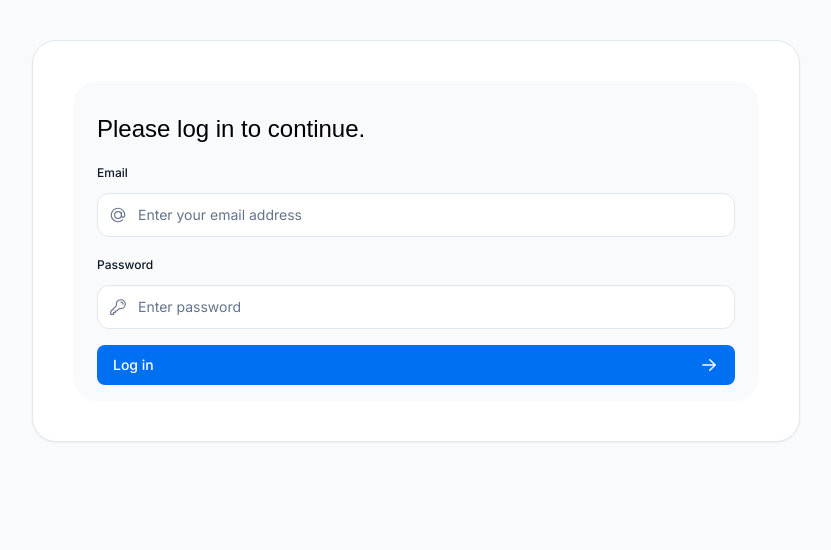
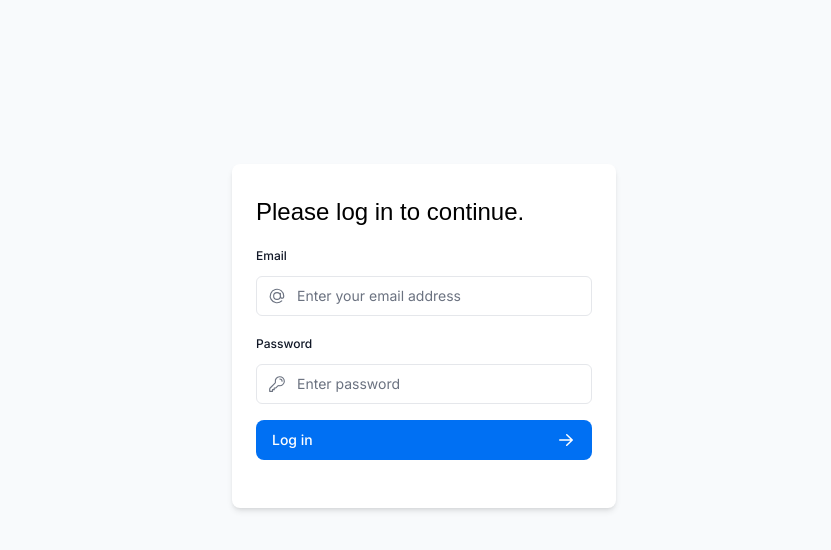
Before and after one commit to Dwisaptaaa/nextjsdashboard-main, a Next.js app: page /login in a window 1280 px wide. Shown: the top 550 px of the page, without its empty margins (224-1055 px from the left). Built offline with nearby package versions, Linux system fonts and the light colour scheme; no server answers; a web font is replaced by a local one.

Commit message:
update 18

```diff
--- a/app/dashboard/invoices/[id]/edit/not-found.tsx
+++ b/app/dashboard/invoices/[id]/edit/not-found.tsx
@@ -1,20 +1,18 @@
 import Link from 'next/link';
+import { FaceFrownIcon } from '@heroicons/react/24/outline';
 
-export default function InvoiceEditNotFound() {
+export default function NotFound() {
   return (
-    <main className="min-h-screen bg-slate-50 p-6 text-slate-900">
-      <div className="mx-auto max-w-3xl rounded-3xl border border-slate-200 bg-white p-8 shadow-sm">
-        <h1 className="text-2xl font-semibold">Invoice not found</h1>
-        <p className="mt-3 text-sm text-slate-600">
-          The invoice you are trying to edit could not be found. It may have been deleted or the ID is invalid.
-        </p>
-        <Link
-          href="/dashboard/invoices"
-          className="mt-6 inline-flex rounded-lg bg-blue-600 px-4 py-2 text-sm font-semibold text-white hover:bg-blue-500"
-        >
-          Back to invoices
-        </Link>
-      </div>
+    <main className="flex h-full flex-col items-center justify-center gap-2">
+      <FaceFrownIcon className="w-10 text-gray-400" />
+      <h2 className="text-xl font-semibold">404 Not Found</h2>
+      <p>Could not find the requested invoice.</p>
+      <Link
+        href="/dashboard/invoices"
+        className="mt-4 rounded-md bg-blue-500 px-4 py-2 text-sm text-white transition-colors hover:bg-blue-400"
+      >
+        Go Back
+      </Link>
     </main>
   );
 }
--- a/app/dashboard/invoices/[id]/edit/page.tsx
+++ b/app/dashboard/invoices/[id]/edit/page.tsx
@@ -4,31 +4,28 @@ import Breadcrumbs from '@/app/ui/invoices/breadcrumbs';
 import { notFound } from 'next/navigation';
 import type { Metadata } from 'next';
 
+type PageProps = {
+  params: Promise<{ id: string }>;
+};
+
 export async function generateMetadata({
   params,
-}: {
-  params: { id: string };
-}): Promise<Metadata> {
-  const invoice = await fetchInvoiceById(params.id);
+}: PageProps): Promise<Metadata> {
+  const { id } = await params;
+  const invoice = await fetchInvoiceById(id);
 
   if (!invoice) {
     return {
-      title: 'Invoice not found • Acme Dashboard',
-      description: 'The requested invoice could not be found.',
+      title: 'Invoice not found',
     };
   }
 
   return {
-    title: `Edit Invoice ${invoice.id.substring(0, 8)} • Acme Dashboard`,
-    description: `Edit invoice ${invoice.id} and adjust customer, amount, or status.`,
+    title: 'Edit Invoice',
   };
 }
 
-export default async function Page({
-  params,
-}: {
-  params: Promise<{ id: string }>;
-}) {
+export default async function Page({ params }: PageProps) {
   const { id } = await params;
 
   const [invoice, customers] = await Promise.all([
--- a/app/lib/actions.ts
+++ b/app/lib/actions.ts
@@ -111,7 +111,7 @@ export async function createInvoice(
   if (!validatedFields.success) {
     return {
       errors: validatedFields.error.flatten().fieldErrors,
-      message: 'Missing Fields. Failed to Create Invoice.',
+      message: 'Please select an invoice status.',
     };
   }
 
@@ -148,7 +148,7 @@ export async function createInvoice(
     const errorMessage = error instanceof Error ? error.message : 'Unknown error';
     throw new Error(errorMessage.includes('POSTGRES_URL') || errorMessage.includes('Database unavailable')
       ? errorMessage
-      : 'Failed to create invoice.');
+      : 'Please select an invoice status.');
   }
 
   revalidatePath('/dashboard/invoices');
--- a/app/login/page.tsx
+++ b/app/login/page.tsx
@@ -3,8 +3,7 @@ import LoginForm from '@/app/ui/login-form';
 import { auth } from '@/auth';
 
 export const metadata = {
-  title: 'Sign in • Acme Dashboard',
-  description: 'Secure login for access to invoices, customers, and dashboard metrics.',
+  title: 'Login',
 };
 
 export default async function LoginPage() {
@@ -15,8 +14,8 @@ export default async function LoginPage() {
   }
 
   return (
-    <main className="min-h-screen bg-slate-50 px-6 py-10 sm:px-10">
-      <div className="mx-auto max-w-3xl rounded-3xl border border-slate-200 bg-white p-6 shadow-sm md:p-10">
+    <main className="flex items-center justify-center md:h-screen">
+      <div className="relative mx-auto flex w-full max-w-[400px] flex-col space-y-2.5 p-4 md:-mt-32">
         <LoginForm />
       </div>
     </main>
--- a/app/ui/login-form.tsx
+++ b/app/ui/login-form.tsx
@@ -7,25 +7,24 @@ import { lusitana } from '@/app/ui/fonts';
 import { AtSymbolIcon, KeyIcon, ExclamationCircleIcon } from '@heroicons/react/24/outline';
 import { ArrowRightIcon } from '@heroicons/react/20/solid';
 import { Button } from './button';
-import Notification from './notification';
 
 export default function LoginForm() {
   const router = useRouter();
   const [errorMessage, setErrorMessage] = useState<string | null>(null);
-  const [isLoading, setIsLoading] = useState(false);
+  const [isPending, setIsPending] = useState(false);
 
   async function handleSubmit(event: React.FormEvent<HTMLFormElement>) {
     event.preventDefault();
     setErrorMessage(null);
-    setIsLoading(true);
+    setIsPending(true);
 
     const formData = new FormData(event.currentTarget);
     const email = formData.get('email')?.toString().trim() ?? '';
     const password = formData.get('password')?.toString() ?? '';
 
     if (!email || !password) {
-      setErrorMessage('Email and password are required.');
-      setIsLoading(false);
+      setErrorMessage('Please fill in all fields.');
+      setIsPending(false);
       return;
     }
 
@@ -35,10 +34,10 @@ export default function LoginForm() {
       password,
     });
 
-    setIsLoading(false);
+    setIsPending(false);
 
     if (result?.error) {
-      setErrorMessage('Credentials are invalid. Please try again.');
+      setErrorMessage('Invalid email or password.');
       return;
     }
 
@@ -46,49 +45,67 @@ export default function LoginForm() {
   }
 
   return (
-    <form onSubmit={handleSubmit} className="space-y-3">
-      <div className="flex-1 rounded-3xl bg-slate-50 px-6 pb-4 pt-8">
+    <form onSubmit={handleSubmit} className="w-full">
+      <div className="flex-1 rounded-lg bg-white px-6 pb-4 pt-8 shadow-md md:w-96">
         <h1 className={`${lusitana.className} mb-3 text-2xl`}>Please log in to continue.</h1>
-        {errorMessage && <Notification type="error" message={errorMessage} />}
         <div className="w-full">
           <div>
-            <label className="mb-3 mt-5 block text-xs font-medium text-slate-900" htmlFor="email">
+            <label className="mb-3 mt-5 block text-xs font-medium text-gray-900" htmlFor="email">
               Email
             </label>
             <div className="relative">
               <input
-                className="peer block w-full rounded-xl border border-slate-200 py-[11px] pl-10 text-sm outline-2 placeholder:text-slate-500"
+                className="peer block w-full rounded-md border border-gray-200 py-[9px] pl-10 text-sm outline-2 placeholder:text-gray-500"
                 id="email"
                 type="email"
                 name="email"
                 placeholder="Enter your email address"
                 required
+                autoComplete="email"
               />
-              <AtSymbolIcon className="pointer-events-none absolute left-3 top-1/2 h-[18px] w-[18px] -translate-y-1/2 text-slate-500 peer-focus:text-slate-900" />
+              <AtSymbolIcon className="pointer-events-none absolute left-3 top-1/2 h-[18px] w-[18px] -translate-y-1/2 text-gray-500 peer-focus:text-gray-900" />
             </div>
           </div>
           <div className="mt-4">
-            <label className="mb-3 mt-5 block text-xs font-medium text-slate-900" htmlFor="password">
+            <label className="mb-3 mt-5 block text-xs font-medium text-gray-900" htmlFor="password">
               Password
             </label>
             <div className="relative">
               <input
-                className="peer block w-full rounded-xl border border-slate-200 py-[11px] pl-10 text-sm outline-2 placeholder:text-slate-500"
+                className="peer block w-full rounded-md border border-gray-200 py-[9px] pl-10 text-sm outline-2 placeholder:text-gray-500"
                 id="password"
                 type="password"
                 name="password"
                 placeholder="Enter password"
                 required
                 minLength={6}
+                autoComplete="current-password"
               />
-              <KeyIcon className="pointer-events-none absolute left-3 top-1/2 h-[18px] w-[18px] -translate-y-1/2 text-slate-500 peer-focus:text-slate-900" />
+              <KeyIcon className="pointer-events-none absolute left-3 top-1/2 h-[18px] w-[18px] -translate-y-1/2 text-gray-500 peer-focus:text-gray-900" />
             </div>
           </div>
         </div>
-        <Button className="mt-4 w-full" type="submit" disabled={isLoading}>
-          {isLoading ? 'Signing in...' : 'Log in'}
-          <ArrowRightIcon className="ml-auto h-5 w-5 text-slate-50" />
+        <Button
+          className="mt-4 w-full"
+          type="submit"
+          aria-disabled={isPending}
+          disabled={isPending}
+        >
+          {isPending ? 'Signing in...' : 'Log in'}
+          <ArrowRightIcon className="ml-auto h-5 w-5 text-white" />
         </Button>
+        <div
+          className="flex h-8 items-end space-x-1"
+          aria-live="polite"
+          aria-atomic="true"
+        >
+          {errorMessage && (
+            <>
+              <ExclamationCircleIcon className="h-5 w-5 text-red-500" />
+              <p className="text-sm text-red-500">{errorMessage}</p>
+            </>
+          )}
+        </div>
       </div>
     </form>
   );
```
